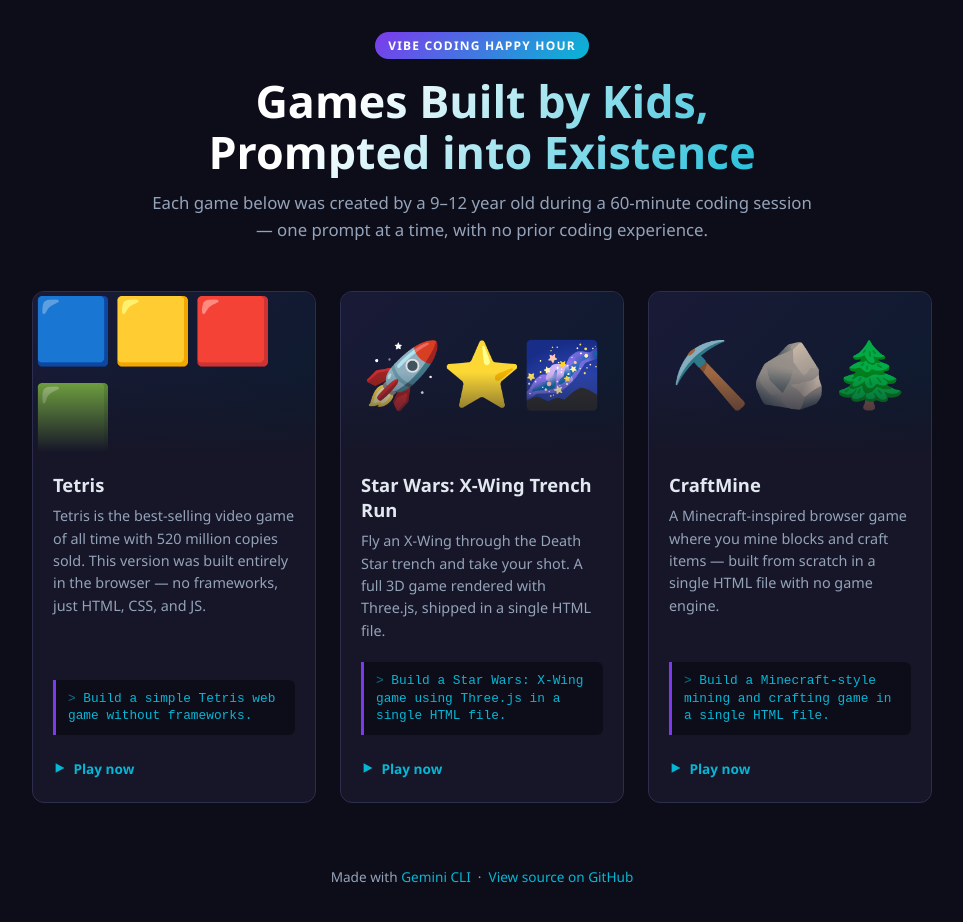
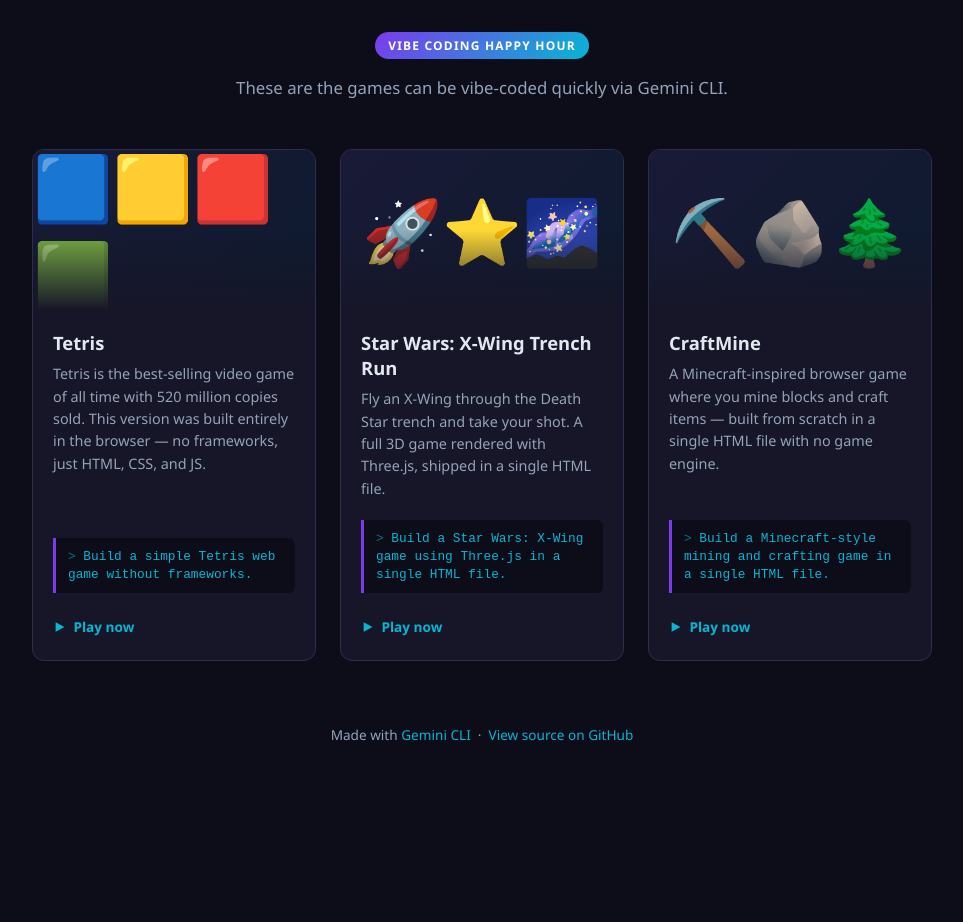
Before and after one commit to samlin-ai/vibe-coding-happy-hour, a plain HTML site: page index.html in a window 1280 px wide. Shown: the whole page, without its empty margins (158-1121 px from the left). After the commit the page ends 808 px from the top, so only its background shows below. Drawn offline with Linux system fonts and the light colour scheme.

```diff
--- a/index.html
+++ b/index.html
@@ -175,8 +175,7 @@
 
 <header>
   <div class="badge">Vibe Coding Happy Hour</div>
-  <h1>Games Built by Kids,<br>Prompted into Existence</h1>
-  <p>Each game below was created by a 9–12 year old during a 60-minute coding session — one prompt at a time, with no prior coding experience.</p>
+  <p>These are the games can be vibe-coded quickly via Gemini CLI.</p>
 </header>
 
 <main class="grid">
```
Also changed, not shown: 1 other file.
